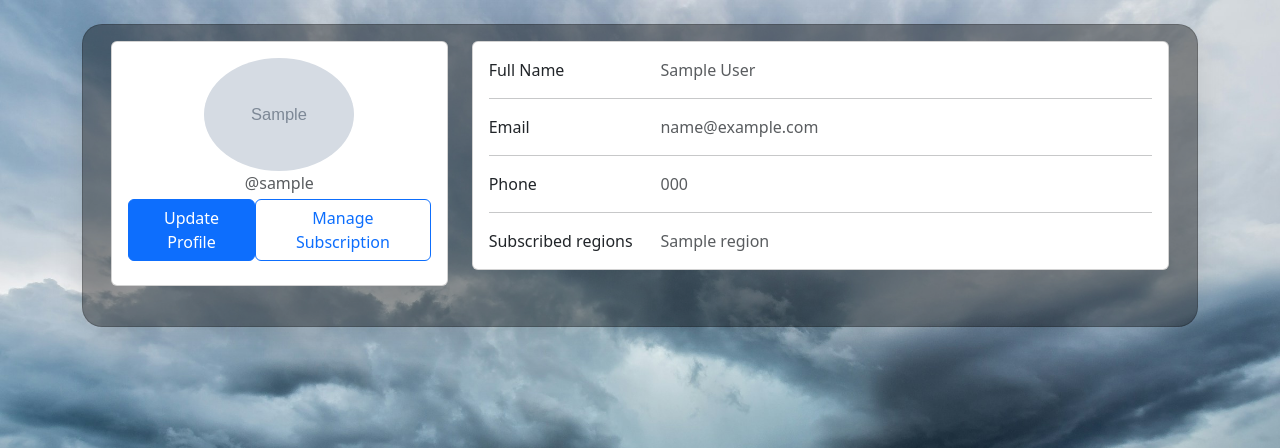
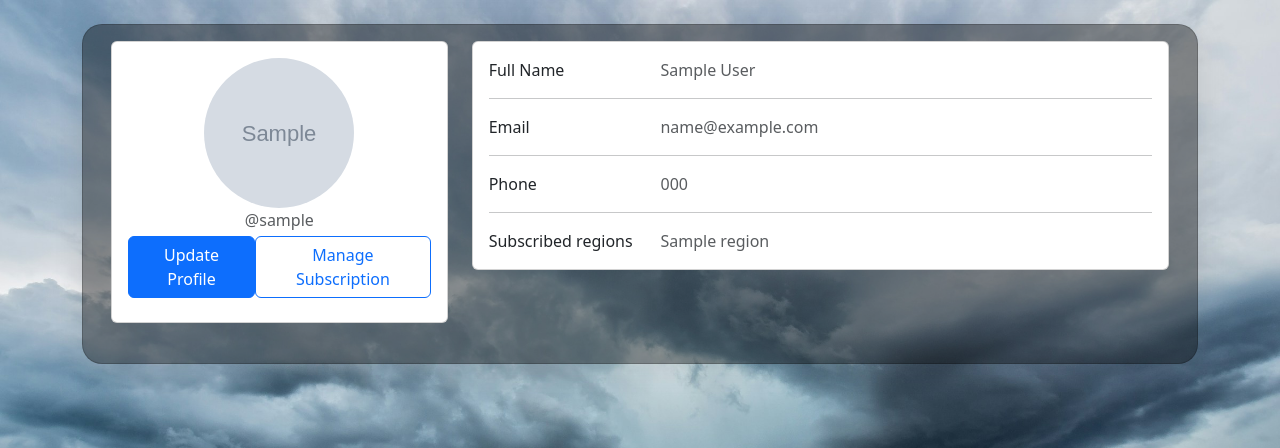
Before and after one commit to nokekip/FLARE, a Django app: page /accounts/profile/ in a window 1280 px wide. Shown: the part 69-517 px from the top of the page. Run offline with Django 5.2, Linux system fonts and the light colour scheme; a user stored in the database is signed in; tables that the repository leaves empty hold one stand-in row (values such as "Sample post"); grey boxes marked "Sample" are stand-in pictures; parts of the project's set-up code (start-up, migrations or seed data) failed here and were passed over; some libraries are stand-ins or nearby versions.

Commit message:
fixed avater update to work

```diff
--- a/templates/users/profile.html
+++ b/templates/users/profile.html
@@ -9,7 +9,7 @@
                   <div class="card mb-4">
                     <div class="card-body text-center">
                       <img src="{{ user.avatar.url }}" alt="avatar"
-                        class="rounded-circle img-fluid" style="width: 150px;">
+                        class="rounded-circle img-fluid" style="width: 150px; height: 150px; object-fit: cover;">
                       <!-- <h5 class="my-3">John Smith</h5> -->
                       <p class="text-muted mb-1">@{{ user.username }}</p>
                       <div class="d-flex justify-content-around mb-2">
@@ -82,7 +82,7 @@
                     <button type="button" class="btn-close" data-bs-dismiss="modal" aria-label="Close"></button>
                     </div>
                     <div class="modal-body">
-                        <form action="" method="POST">
+                        <form action="" method="POST" enctype="multipart/form-data">
                             {% csrf_token %}
                             <div class="mb-3">
                               <label for="first_name" class="form-label"
```
